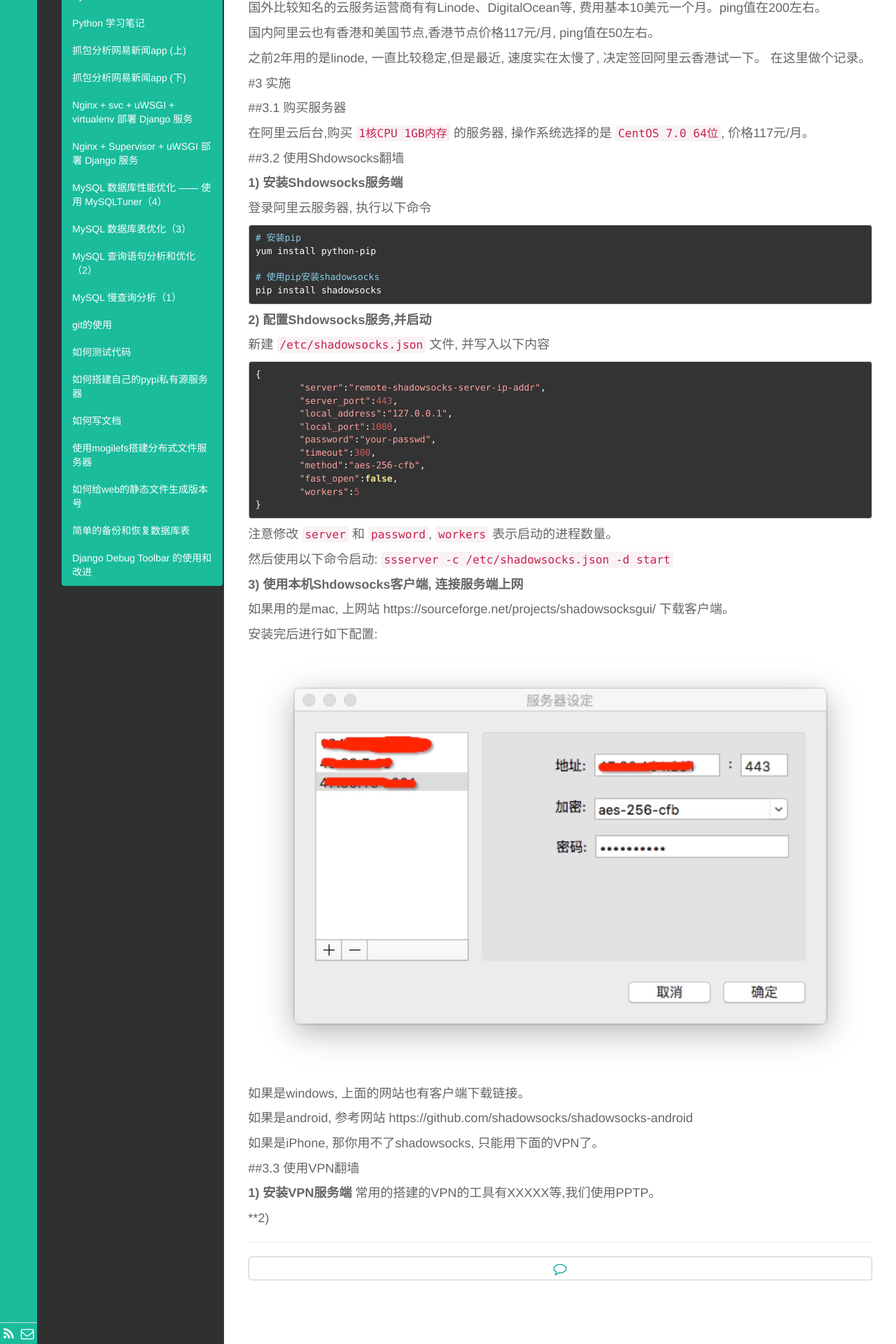
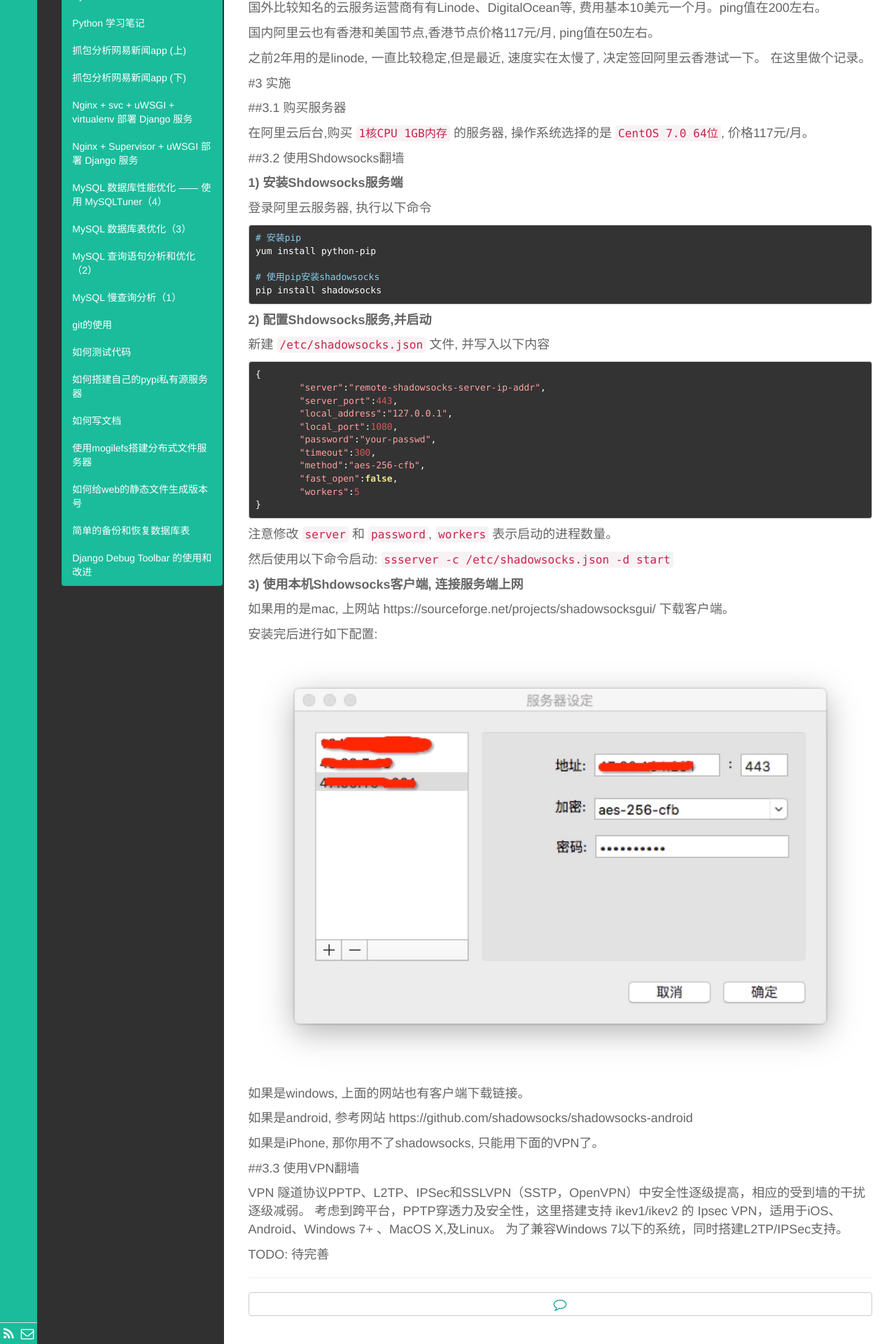
Before and after one commit to yijingping/yijingping.github.com, a Jekyll site: the page built from _posts/技术/2016-11-29-fanqiang.md, in a window 1280 px wide. Shown: the part 714-2634 px from the top of the page at 70% size. Built offline with Jekyll 4.4.1, drawn with Linux system fonts in a browser that asks for light colours.

Commit message:
add 翻墙

```diff
--- a/_posts/技术/2016-11-29-fanqiang.md
+++ b/_posts/技术/2016-11-29-fanqiang.md
@@ -97,7 +97,8 @@ pip install shadowsocks
 
 ##3.3 使用VPN翻墙
 
-**1) 安装VPN服务端**
-常用的搭建的VPN的工具有XXXXX等,我们使用PPTP。
+VPN 隧道协议PPTP、L2TP、IPSec和SSLVPN（SSTP，OpenVPN）中安全性逐级提高，相应的受到墙的干扰逐级减弱。
+考虑到跨平台，PPTP穿透力及安全性，这里搭建支持 ikev1/ikev2 的 Ipsec VPN，适用于iOS、Android、Windows 7+ 、MacOS X,及Linux。
+为了兼容Windows 7以下的系统，同时搭建L2TP/IPSec支持。
 
-**2)
+TODO: 待完善
```
